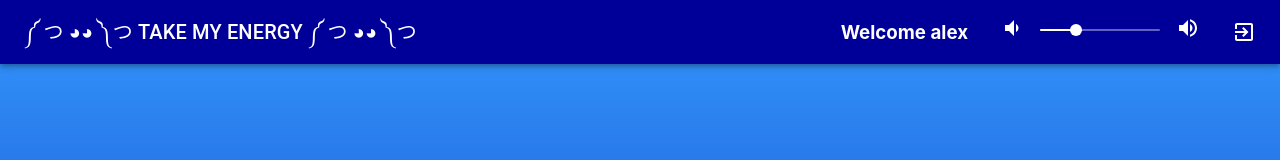
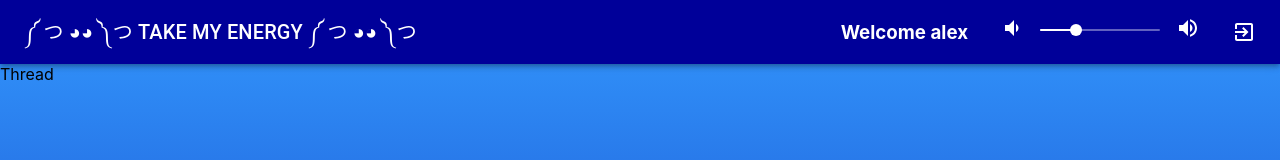
Before and after one commit to nicolasdantas/hackaton2-front, a React (Create React App) app: page /thread in a window 1280 px wide. Shown: the top 160 px of the page. Built offline with nearby package versions, Linux system fonts and the light colour scheme; what react-toast-notifications would draw is missing.

Commit message:
creation des composants pour le fil d'actu + structure pour l'appel à l'api

```diff
--- a/src/App.js
+++ b/src/App.js
@@ -10,6 +10,7 @@ import Team from "./components/team";
 import Login from "./components/Login";
 import Board from "./components/Board";
 import LoginProvider from "../src/components/contexts/LoginContext";
+import Home from "./components/cook/Home";
 
 function App() {
   return (
@@ -30,6 +31,7 @@ function App() {
                     path="/mentionslegales"
                     component={MentionLegale}
                   />
+                  <Route exact path="/thread" component={Home} />
                 </Switch>
               </div>
               <Footer />
--- /dev/null
+++ b/src/components/cook/Home.js
@@ -0,0 +1,12 @@
+import React from 'react'
+import Thread from './Thread'
+
+export default function Home() {
+    return (
+        <div>
+            <div className="main">
+                <Thread />
+            </div>
+        </div>
+    )
+}
--- /dev/null
+++ b/src/components/cook/Thread.js
@@ -0,0 +1,9 @@
+import React from 'react'
+
+const Thread = () => {
+    return(
+        <div>Thread</div>
+    )
+}
+
+export default Thread;
```
Also changed, not shown: src/components/cook/PostActions.js (added, +16 -0 lines), src/components/cook/LeftNav.js (added), src/components/reducers/post.reducer.js (added).
